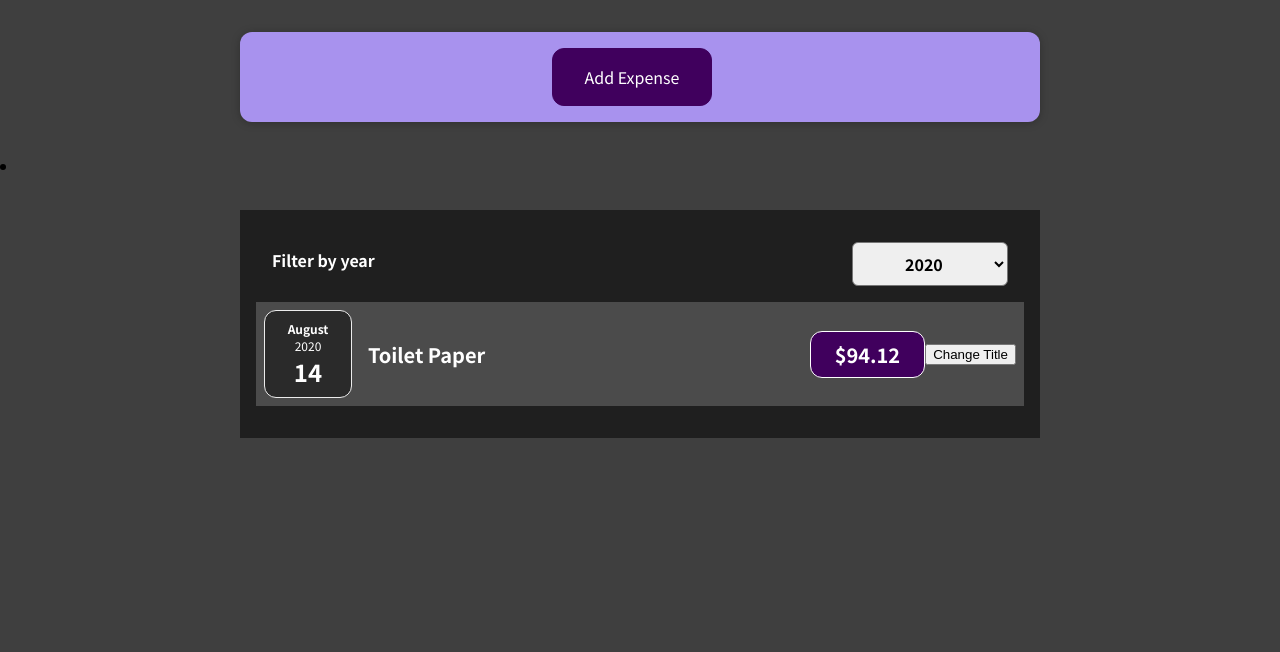
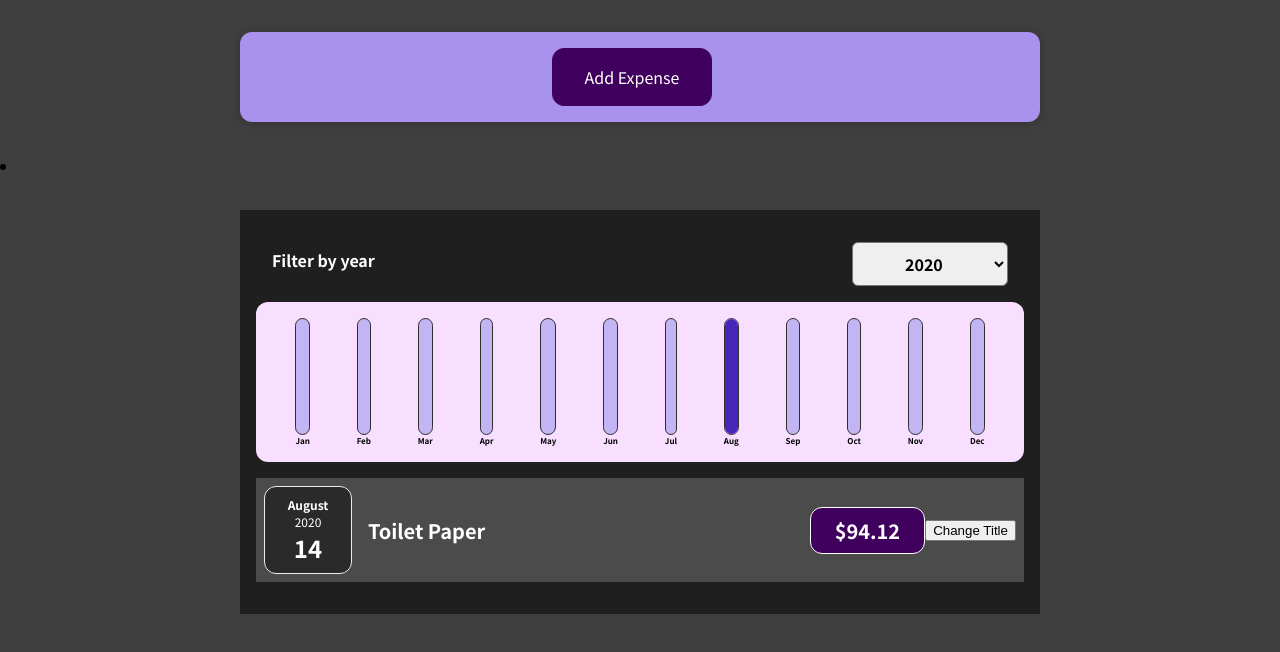
Before and after one commit to sushantbasak/Expense-Tracker, a React (Create React App) app: page / in a window 1280 px wide. Shown: the top 652 px of the page. Built offline with nearby package versions, Linux system fonts and the light colour scheme.

Commit message:
Add Chart Component

```diff
--- a/src/components/Chart/Chart.js
+++ b/src/components/Chart/Chart.js
@@ -3,14 +3,18 @@
 import ChartBar from './Chartbar';
 
 const Chart = (props) => {
+  const dataPointsValue = props.dataPoints.map((dataPoint) => dataPoint.value);
+
+  const totalMaximum = Math.max(...dataPointsValue);
+
   return (
     <div className="chart">
-      {props.datapoints.map((dataPoint) => (
+      {props.dataPoints.map((dataPoint) => (
         <ChartBar
           key={dataPoint.id}
           label={dataPoint.label}
           value={dataPoint.value}
-          maxValue={null}
+          maxValue={totalMaximum}
         />
       ))}
     </div>
--- a/src/components/Expenses/Expenses.js
+++ b/src/components/Expenses/Expenses.js
@@ -2,6 +2,7 @@
 import './Expenses.css';
 import ExpenseFilter from './ExpenseFilter';
 import ExpensesList from './ExpensesList';
+import ExpensesChart from './ExpensesChart';
 import Card from '../UI/Card';
 
 function Expenses(props) {
@@ -22,6 +23,7 @@
           onChangeFilter={filterChangeHandler}
           selected={filteredYear}
         />
+        <ExpensesChart expenses={filteredExpenses} />
         <ExpensesList items={filteredExpenses} />
       </Card>
     </li>
--- /dev/null
+++ b/src/components/Expenses/ExpensesChart.js
@@ -0,0 +1,27 @@
+import Chart from '../Chart/Chart';
+
+const ExpensesChart = (props) => {
+  const chartDataPoints = [
+    { label: 'Jan', value: 0 },
+    { label: 'Feb', value: 0 },
+    { label: 'Mar', value: 0 },
+    { label: 'Apr', value: 0 },
+    { label: 'May', value: 0 },
+    { label: 'Jun', value: 0 },
+    { label: 'Jul', value: 0 },
+    { label: 'Aug', value: 0 },
+    { label: 'Sep', value: 0 },
+    { label: 'Oct', value: 0 },
+    { label: 'Nov', value: 0 },
+    { label: 'Dec', value: 0 },
+  ];
+
+  for (const expense of props.expenses) {
+    const expenseMonth = expense.date.getMonth();
+    chartDataPoints[expenseMonth].value += expense.amount;
+  }
+
+  return <Chart dataPoints={chartDataPoints} />;
+};
+
+export default ExpensesChart;
```
